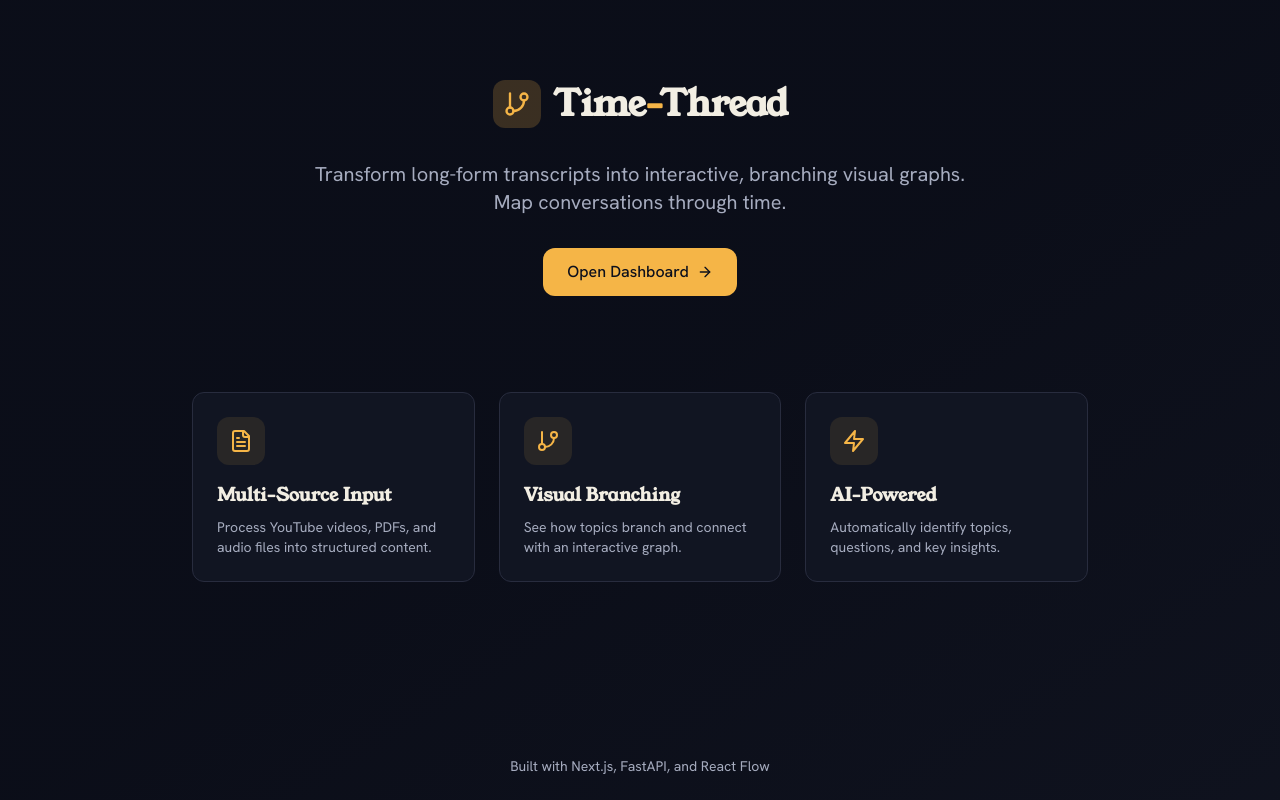
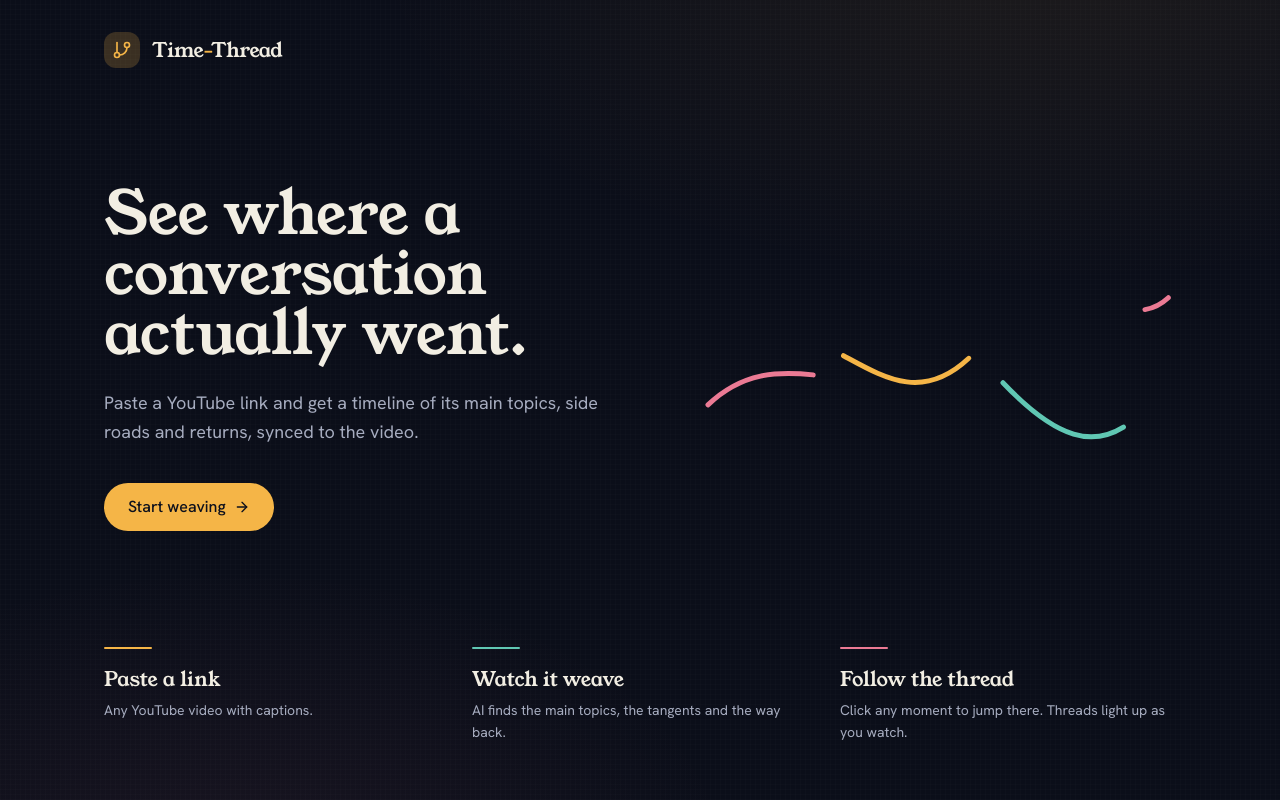
Before and after one commit to VedPawar1410/Time-Thread, a Next.js app in the folder frontend/: page / in a window 1280 px wide. Built offline with nearby package versions, Linux system fonts and the light colour scheme.

Commit message:
Redesign landing page and document The Loom in README

```diff
--- a/frontend/src/app/page.tsx
+++ b/frontend/src/app/page.tsx
@@ -1,92 +1,69 @@
 import Link from "next/link";
-import { ArrowRight, GitBranch, FileText, Zap } from "lucide-react";
+import { ArrowRight, GitBranch } from "lucide-react";
+import { LoomThreads } from "@/components/graph/loom-states";
+
+const steps = [
+  {
+    title: "Paste a link",
+    description: "Any YouTube video with captions.",
+    rule: "bg-node-main",
+  },
+  {
+    title: "Watch it weave",
+    description: "AI finds the main topics, the tangents and the way back.",
+    rule: "bg-node-subtopic",
+  },
+  {
+    title: "Follow the thread",
+    description: "Click any moment to jump there. Threads light up as you watch.",
+    rule: "bg-node-tangent",
+  },
+];
 
 export default function HomePage(): JSX.Element {
   return (
-    <main className="min-h-screen bg-gradient-to-br from-background via-background to-secondary/20">
-      {/* Hero Section */}
-      <div className="container mx-auto px-6 py-20">
-        <div className="flex flex-col items-center text-center space-y-8">
-          {/* Logo/Brand */}
-          <div className="flex items-center gap-3 animate-fade-in">
-            <div className="h-12 w-12 rounded-xl bg-primary/20 flex items-center justify-center">
-              <GitBranch className="h-7 w-7 text-primary" />
-            </div>
-            <h1 className="text-4xl font-bold tracking-tight">
-              Time<span className="text-primary">-</span>Thread
-            </h1>
-          </div>
+    <main className="loom-surface min-h-screen flex flex-col">
+      <header className="w-full max-w-6xl mx-auto px-6 md:px-10 pt-8 flex items-center gap-3">
+        <div className="h-9 w-9 rounded-lg bg-primary/20 flex items-center justify-center">
+          <GitBranch className="h-5 w-5 text-primary" />
+        </div>
+        <span className="font-display text-xl tracking-tight">
+          Time<span className="text-primary">-</span>Thread
+        </span>
+      </header>
 
-          {/* Tagline */}
-          <p className="text-xl text-muted-foreground max-w-2xl animate-fade-in [animation-delay:100ms]">
-            Transform long-form transcripts into interactive, branching visual
-            graphs. Map conversations through time.
+      <section className="flex-1 w-full max-w-6xl mx-auto px-6 md:px-10 py-14 grid lg:grid-cols-[1.15fr_1fr] items-center gap-12">
+        <div className="animate-fade-in">
+          <h1 className="text-5xl md:text-6xl leading-[1.06] text-foreground">
+            See where a conversation actually went.
+          </h1>
+          <p className="mt-6 max-w-lg text-lg leading-relaxed text-muted-foreground">
+            Paste a YouTube link and get a timeline of its main topics, side
+            roads and returns, synced to the video.
           </p>
-
-          {/* CTA */}
           <Link
             href="/dashboard"
-            className="group inline-flex items-center gap-2 bg-primary text-primary-foreground px-6 py-3 rounded-lg font-medium hover:bg-primary/90 transition-all animate-fade-in [animation-delay:200ms]"
+            className="group mt-9 inline-flex items-center gap-2 rounded-full bg-primary px-6 py-3 font-medium text-primary-foreground transition-colors hover:bg-primary/90 focus-visible:outline-none focus-visible:ring-2 focus-visible:ring-ring focus-visible:ring-offset-2 focus-visible:ring-offset-background"
           >
-            Open Dashboard
-            <ArrowRight className="h-4 w-4 group-hover:translate-x-1 transition-transform" />
+            Start weaving
+            <ArrowRight className="h-4 w-4 transition-transform group-hover:translate-x-1" />
           </Link>
         </div>
 
-        {/* Feature Cards */}
-        <div className="grid md:grid-cols-3 gap-6 mt-24 max-w-4xl mx-auto">
-          <FeatureCard
-            icon={<FileText className="h-6 w-6" />}
-            title="Multi-Source Input"
-            description="Process YouTube videos, PDFs, and audio files into structured content."
-            delay="300ms"
-          />
-          <FeatureCard
-            icon={<GitBranch className="h-6 w-6" />}
-            title="Visual Branching"
-            description="See how topics branch and connect with an interactive graph."
-            delay="400ms"
-          />
-          <FeatureCard
-            icon={<Zap className="h-6 w-6" />}
-            title="AI-Powered"
-            description="Automatically identify topics, questions, and key insights."
-            delay="500ms"
-          />
-        </div>
-      </div>
+        <LoomThreads moving className="w-full" />
+      </section>
 
-      {/* Footer */}
-      <footer className="absolute bottom-0 w-full py-6 text-center text-sm text-muted-foreground">
-        <p>Built with Next.js, FastAPI, and React Flow</p>
-      </footer>
+      <ol className="w-full max-w-6xl mx-auto px-6 md:px-10 pb-14 grid md:grid-cols-3 gap-8">
+        {steps.map((step) => (
+          <li key={step.title}>
+            <div className={`h-0.5 w-12 rounded-full ${step.rule}`} />
+            <h2 className="mt-4 text-xl text-foreground">{step.title}</h2>
+            <p className="mt-1.5 text-sm leading-relaxed text-muted-foreground">
+              {step.description}
+            </p>
+          </li>
+        ))}
+      </ol>
     </main>
   );
 }
-
-interface FeatureCardProps {
-  icon: React.ReactNode;
-  title: string;
-  description: string;
-  delay: string;
-}
-
-function FeatureCard({
-  icon,
-  title,
-  description,
-  delay,
-}: FeatureCardProps): JSX.Element {
-  return (
-    <div
-      className="group p-6 rounded-xl bg-card border border-border hover:border-primary/50 transition-colors animate-fade-in"
-      style={{ animationDelay: delay }}
-    >
-      <div className="h-12 w-12 rounded-lg bg-primary/10 flex items-center justify-center text-primary mb-4 group-hover:bg-primary/20 transition-colors">
-        {icon}
-      </div>
-      <h3 className="font-semibold text-lg mb-2">{title}</h3>
-      <p className="text-muted-foreground text-sm">{description}</p>
-    </div>
-  );
-}
--- a/frontend/src/components/graph/loom-states.tsx
+++ b/frontend/src/components/graph/loom-states.tsx
@@ -4,12 +4,18 @@ import { useEffect, useState } from "react";
 import { Button } from "@/components/ui/button";
 
 /** Three silk threads crossing, used by the empty and waiting screens. */
-function LoomThreads({ moving }: { moving?: boolean }): JSX.Element {
+export function LoomThreads({
+  moving,
+  className = "w-60",
+}: {
+  moving?: boolean;
+  className?: string;
+}): JSX.Element {
   return (
     <svg
       viewBox="0 0 240 96"
       aria-hidden="true"
-      className={moving ? "loom-weave w-60" : "loom-weave--still w-60"}
+      className={`${moving ? "loom-weave" : "loom-weave--still"} ${className}`}
     >
       <path
         pathLength={300}
```
Also changed, not shown: 1 other file (tests, documents, lock files or other folders).
